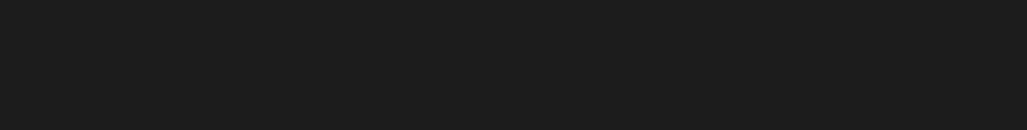
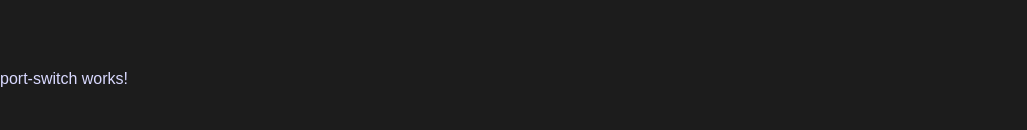
Before and after one commit to DennisJakobi76/PhonebookUI, an Angular app: page / in a window 1280 px wide. Shown: the part 170-300 px from the top of the page, without its empty margins (0-1027 px from the left). Built offline with nearby package versions, Linux system fonts and the light colour scheme.

Commit message:
added port-switch-component

```diff
--- a/src/app/app.component.html
+++ b/src/app/app.component.html
@@ -1,3 +1,3 @@
 <app-header />
-
+<app-port-switch />
 <router-outlet />
--- a/src/app/app.component.ts
+++ b/src/app/app.component.ts
@@ -1,10 +1,11 @@
 import { Component } from '@angular/core';
 import { RouterOutlet } from '@angular/router';
 import { HeaderComponent } from './header/header.component';
+import { PortSwitchComponent } from './port-switch/port-switch.component';
 
 @Component({
   selector: 'app-root',
-  imports: [RouterOutlet, HeaderComponent],
+  imports: [RouterOutlet, HeaderComponent, PortSwitchComponent],
   templateUrl: './app.component.html',
   styleUrl: './app.component.scss',
 })
--- a/src/app/header/header.component.scss
+++ b/src/app/header/header.component.scss
@@ -8,5 +8,4 @@
   color: var(--active-font-color);
   font-size: 32px;
   font-weight: bold;
-  //   text-shadow: 2px 2px 2px var(--active-font-color);
 }
--- /dev/null
+++ b/src/app/port-switch/port-switch.component.html
@@ -0,0 +1 @@
+<p>port-switch works!</p>
```
Also changed, not shown: src/app/port-switch/port-switch.component.ts (added, +11 -0 lines), src/app/port-switch/port-switch.component.scss (added), 1 other file (tests, documents, lock files or other folders).
